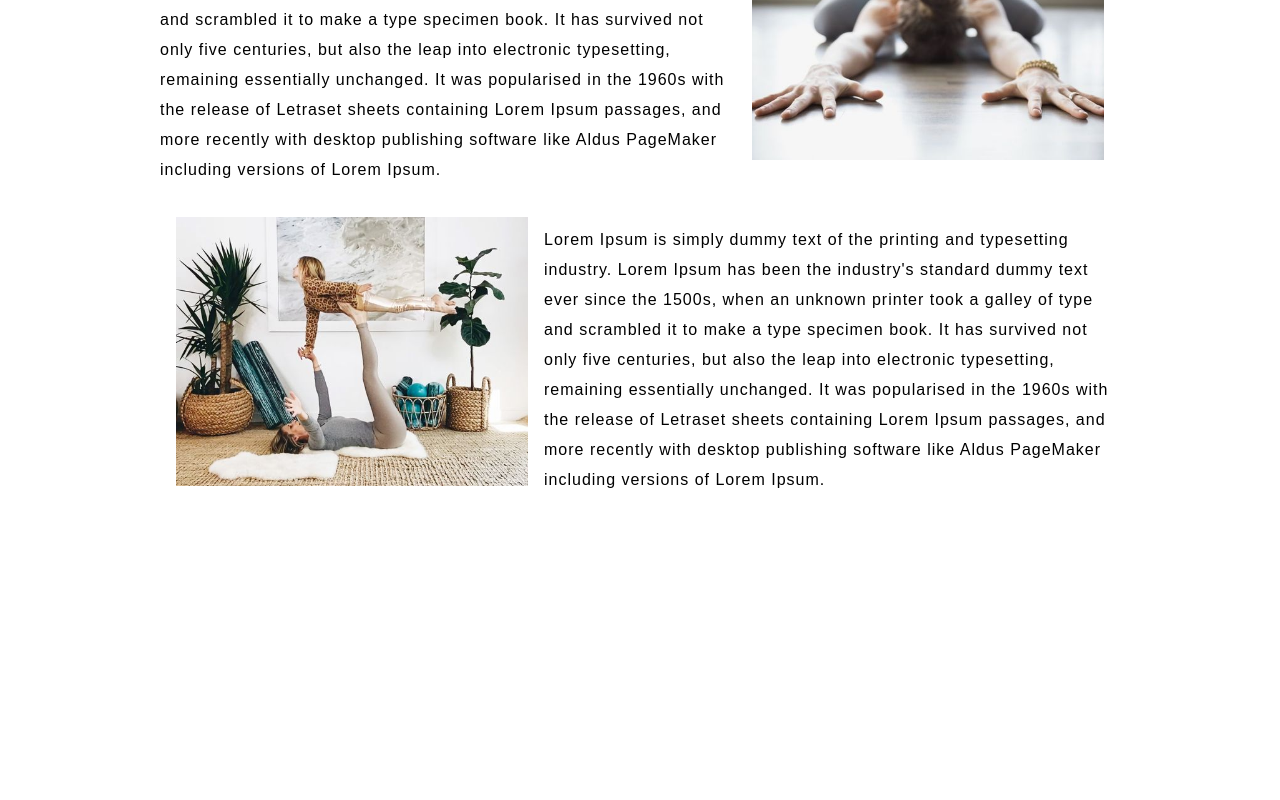
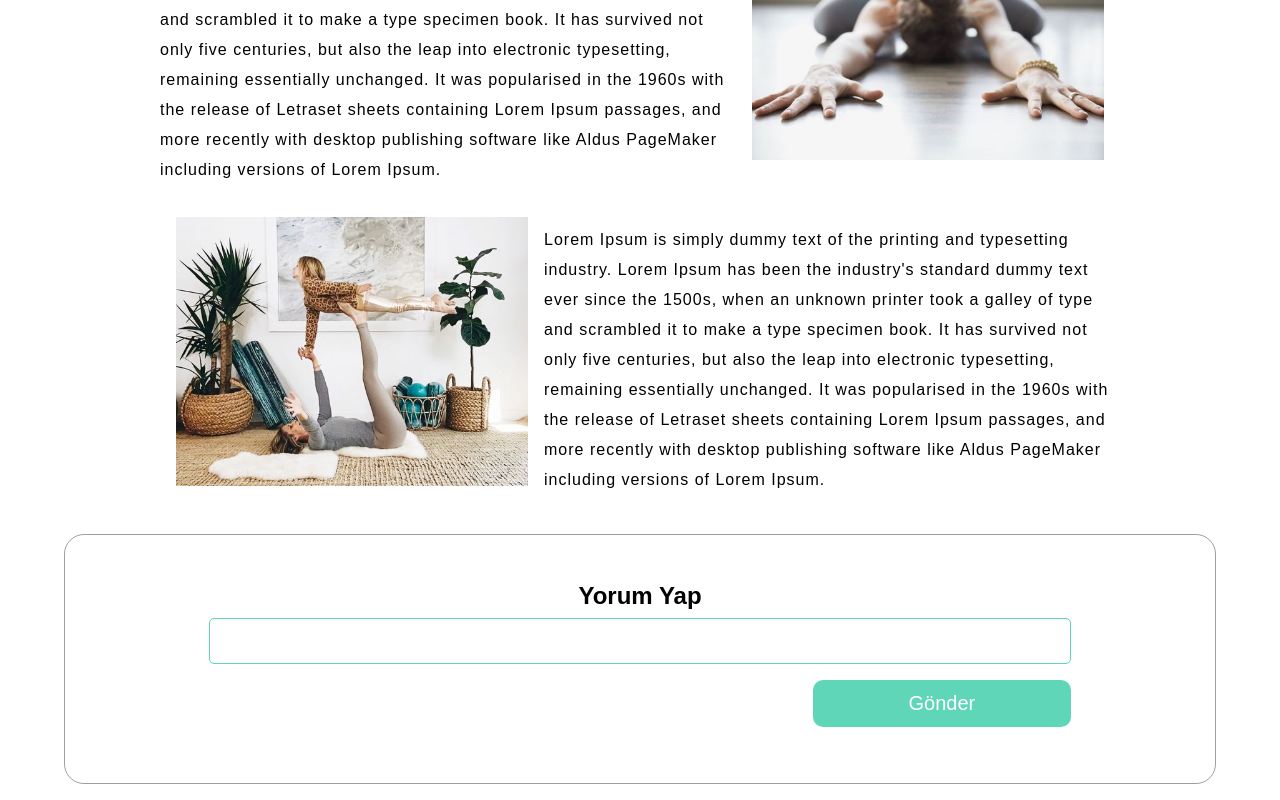
Before and after one commit to enescakar2148/tez, a React (Create React App) app: page /post-details in a window 1280 px wide. Shown: the part 496-1296 px from the top of the page. Before the commit the page ends 998 px from the top, so only its background shows below. Built offline with nearby package versions, Linux system fonts and the light colour scheme.

Commit message:
post details page responsive and comment sectin

```diff
--- a/src/Components/PostDetails.js
+++ b/src/Components/PostDetails.js
@@ -59,6 +59,15 @@ export default class PostDetails extends Component {
                         </div>
                     </div>
                 </div>
+
+
+                <div className='footer'>
+                        <h2 id='send-comment-text'>Yorum Yap</h2>
+                        <div className='comment-components'>
+                            <input type="text" placeholder="aaa" id="comment-input"/>
+                            <button id='comment-button'>Gönder</button>
+                        </div>
+                    </div>
             </div>
         )
     }
--- a/src/Components/PostListItem.js
+++ b/src/Components/PostListItem.js
@@ -12,7 +12,7 @@ export default function PostListItem() {
                     <p id='date-text'>04 Mart 2021</p>
                 </div>
                 <div className="sub-optinions">
-                    <h2 className='sub-optinion optinion'>Post a Comment</h2>
+                <Link to="/post-details" className='sub-optinion optinion'>Post a Comment</Link>
                     <Link to="/post-details" className="link optinion">Read More</Link>
                 </div>
             </div>
--- a/src/css/PostDetay.css
+++ b/src/css/PostDetay.css
@@ -2,7 +2,6 @@
 
 .post-details-swapper{
     width: 100%;
-    height: 100vh;
     display: flex;
     justify-content: center;
 }
@@ -10,6 +9,12 @@
 .post-details{
     height: fit-content;
     width: 75%;
+}
+
+.post-details-main{
+    display: flex;
+    flex-direction: column;
+    align-items: center;
 }
 
 #title{
@@ -35,3 +40,68 @@
     align-items: center;
     margin: 1rem 0 0 0;
 }
+
+.footer{
+    width: 90%;
+    display: flex;
+    flex-direction: column;
+    justify-content: center;
+    margin: 2rem 1rem 1rem 1rem;
+    align-items: center;
+    border: 1px solid rgba(0, 0, 0, 0.377);
+    border-radius: 20px;
+    min-height: 250px;
+}
+#send-comment-text{
+    display: block;
+}
+.comment-components{
+    display: flex;
+    flex-direction: column;
+    align-items: flex-end;
+    width: 75%;
+    margin: .5rem 0 .5rem 0;
+}
+#comment-input{
+    border: 1px solid var(--LIGHT-GREEN);
+    border-radius: 5px;
+    padding: .5rem 1rem;
+    transition: .2s;
+    font-size: 1.5rem;
+    margin-bottom: .5rem;
+    width: 100%;
+}
+#comment-input:focus{
+    background-color: var(--LIGHT-GREEN);
+    color: #fff;
+}
+#comment-button{
+    background-color: var(--LIGHT-GREEN);
+    color: #fff;
+    padding: .75rem 1rem;
+    border: none;
+    width: 30%;
+    border-radius: 10px;
+    font-size: 1.25rem;
+    margin: .5rem 0 0 0;
+}
+/* Responsive */
+
+
+/* Laptop */
+@media (max-width: 1050px) {
+   .section{
+       flex-direction: column;
+   }
+
+   #image{
+       width: 100%;
+   }
+}
+
+/* Phone */
+@media (max-width: 480px) {
+    #comment-button{
+        width: 100%;
+    }
+}
```
